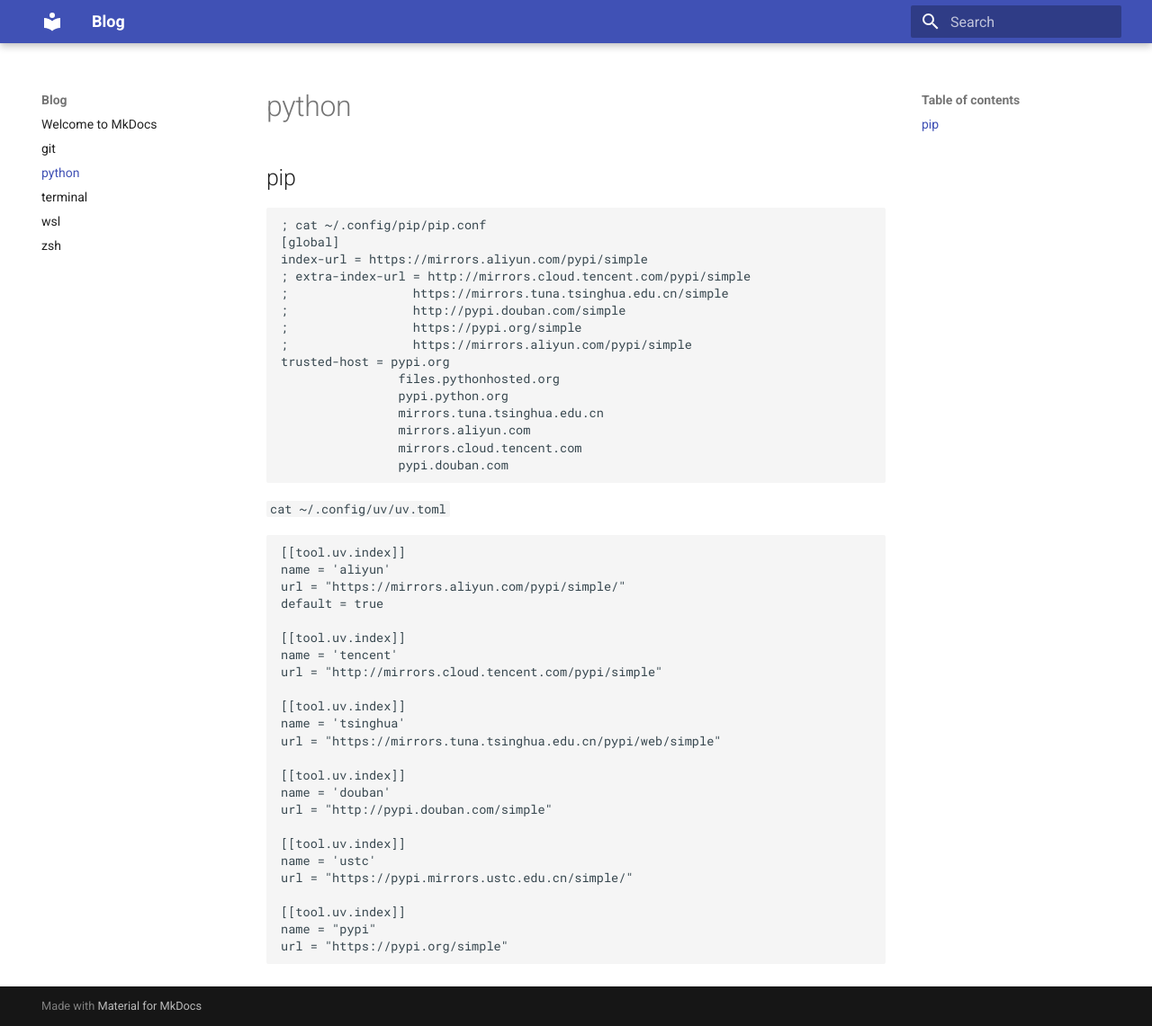
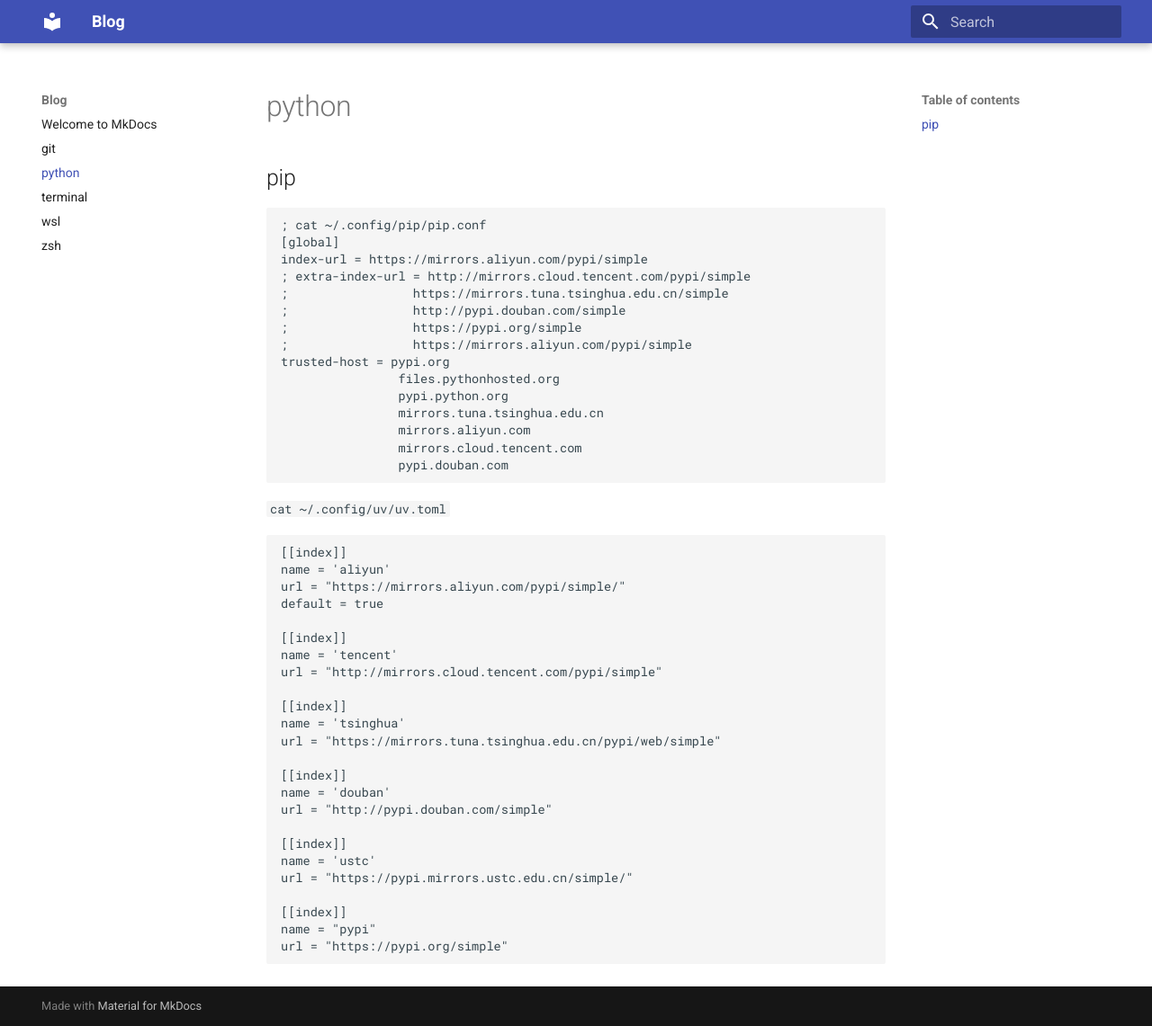
Before and after one commit to yaomengsi/blog, an MkDocs documentation site: the page built from docs/python.md, in a window 1280 px wide and 1141 px high. Shown: the whole window at 90% size. Built offline with MkDocs 1.6.1 and Material for MkDocs 9.7.7, drawn with Linux system fonts in a browser that asks for light colours.

````diff
--- a/docs/python.md
+++ b/docs/python.md
@@ -23,28 +23,28 @@ trusted-host = pypi.org
 `cat ~/.config/uv/uv.toml`
 
 ```toml
-[[tool.uv.index]]
+[[index]]
 name = 'aliyun'
 url = "https://mirrors.aliyun.com/pypi/simple/"
 default = true
 
-[[tool.uv.index]]
+[[index]]
 name = 'tencent'
 url = "http://mirrors.cloud.tencent.com/pypi/simple"
 
-[[tool.uv.index]]
+[[index]]
 name = 'tsinghua'
 url = "https://mirrors.tuna.tsinghua.edu.cn/pypi/web/simple"
 
-[[tool.uv.index]]
+[[index]]
 name = 'douban'
 url = "http://pypi.douban.com/simple"
 
-[[tool.uv.index]]
+[[index]]
 name = 'ustc'
 url = "https://pypi.mirrors.ustc.edu.cn/simple/"
 
-[[tool.uv.index]]
+[[index]]
 name = "pypi"
 url = "https://pypi.org/simple"
 ```
````
Also changed, not shown: 1 other file.
